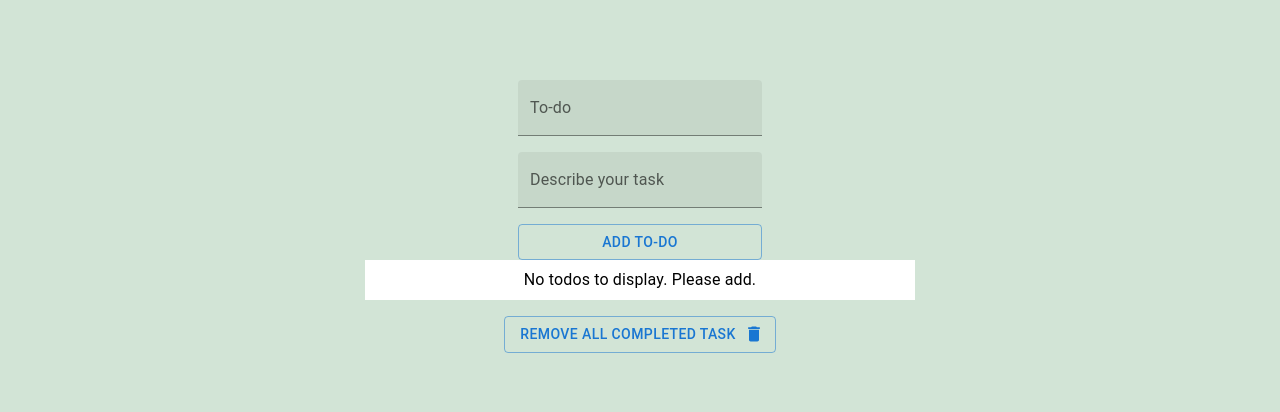
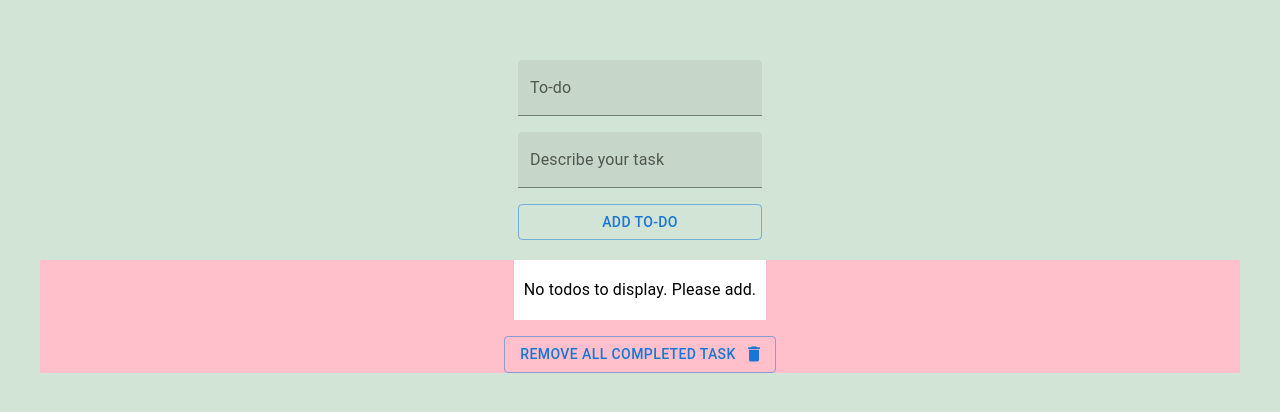
Before and after one commit to SaraLindholm/zustand, a React (Create React App) app: page / in a window 1280 px wide. Shown: the part 184-596 px from the top of the page. Built offline with nearby package versions, Linux system fonts and the light colour scheme.

Commit message:
updated code for styling

```diff
--- a/src/Components/TodoList.tsx
+++ b/src/Components/TodoList.tsx
@@ -1,4 +1,5 @@
 import {
+  Box,
   Button,
   Container,
   List,
@@ -24,21 +25,21 @@ const TodoList = () => {
   );
 
   return (
-    <Container>
+    <Container sx={{ marginTop: "20px", bgcolor: "pink" }}>
       <Stack spacing={2} alignItems="center" justifyContent="center">
         <List
           sx={{
-            listStyleType: "none",
+            // listStyleType: "none",
             display: "flex",
             flexDirection: "column",
-            width: "100%",
-            maxWidth: "550px",
+            maxWidth: "100%",
+            // maxWidth: "550px",
             bgcolor: "background.paper",
           }}
         >
           {todoList.length > 0 ? (
             todoList.map((todo) => (
-              <ListItem key={todo.id}>
+              <ListItem sx={{ minWidth: "350px" }} key={todo.id}>
                 <Checkbox onChange={() => completeTodo(todo.id)} edge="start" />
                 <Typography
                   variant="body1"
@@ -68,7 +69,9 @@ const TodoList = () => {
               </ListItem>
             ))
           ) : (
-            <Typography>No todos to display. Please add.</Typography>
+            <Box sx={{ padding: "10px" }}>
+              <Typography>No todos to display. Please add.</Typography>
+            </Box>
           )}
         </List>
         <Button
@@ -77,6 +80,7 @@ const TodoList = () => {
           onClick={() => {
             removeCompleted();
           }}
+          // disabled={!!todo.completed}
         >
           Remove all completed task
         </Button>
```
